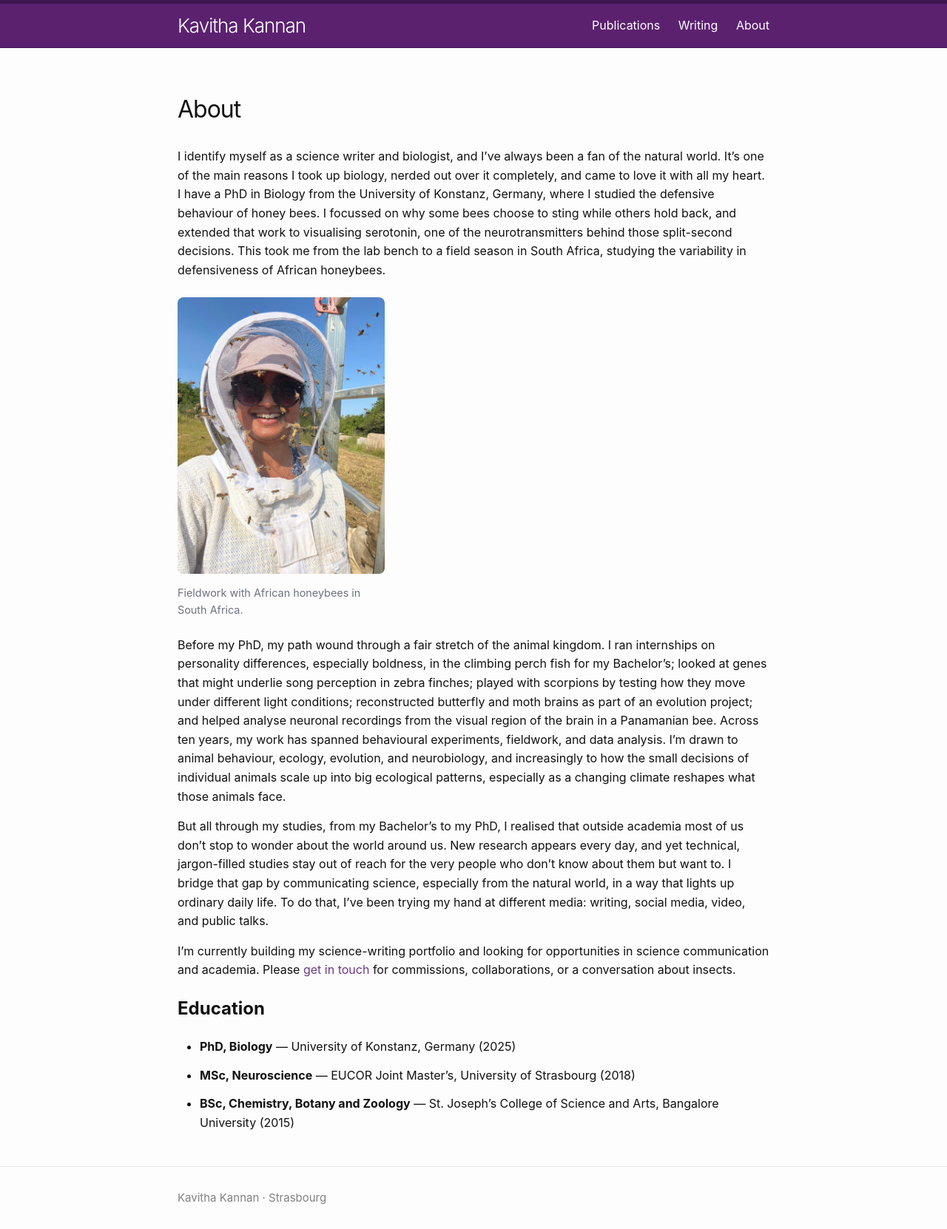
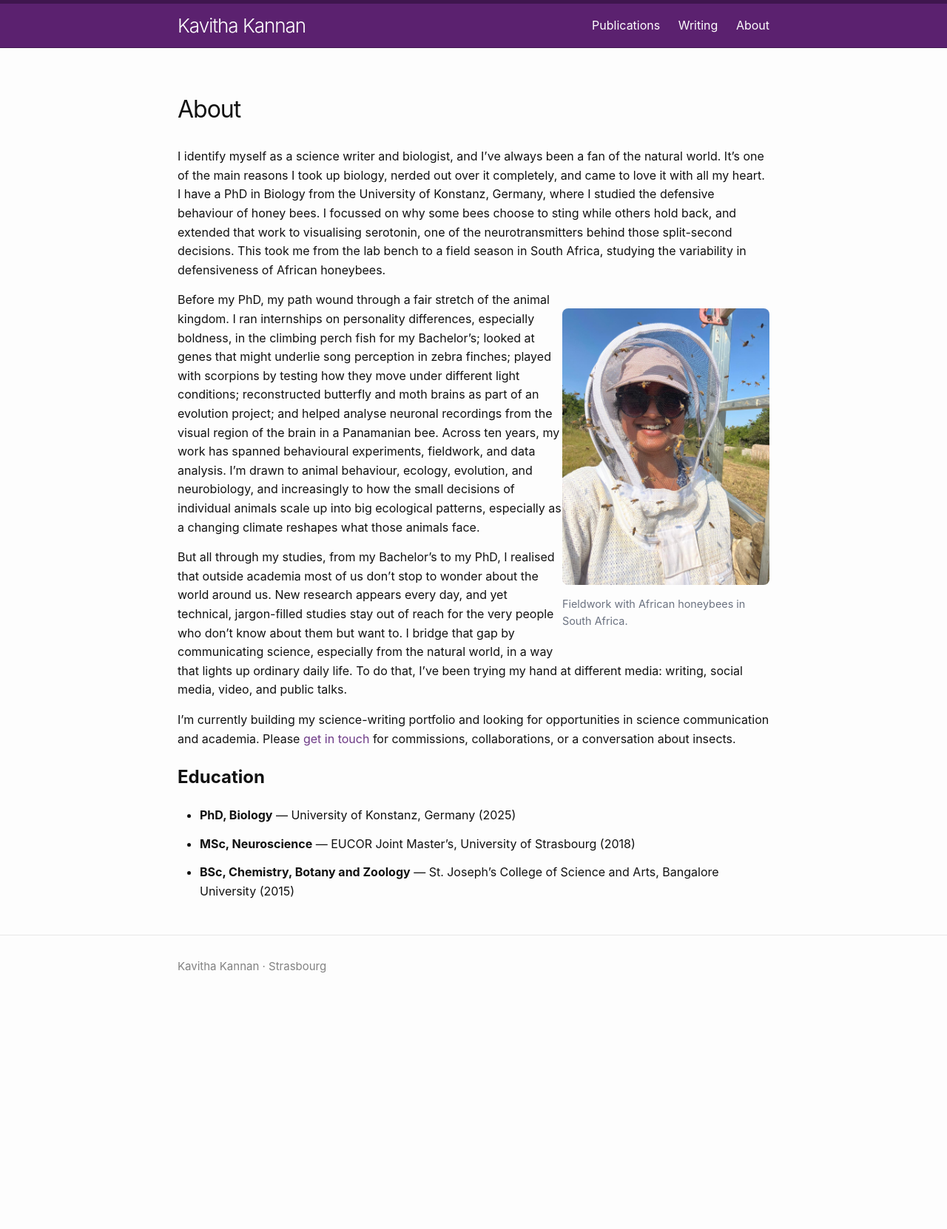
Before and after one commit to buzzingkavs/buzzingkavs.github.io, a Jekyll site: the page built from about.markdown, in a window 1280 px wide. Shown: the whole page at 74% size. Built offline with Jekyll 4.4.1, drawn with Linux system fonts in a browser that asks for light colours; after the commit the page ends 1349 px from its top, so only the background shows below that.

Commit message:
Update figure alignment in about.markdown

```diff
--- a/about.markdown
+++ b/about.markdown
@@ -4,7 +4,7 @@
 permalink: /about/
 ---
 I identify myself as a science writer and biologist, and I've always been a fan of the natural world. It's one of the main reasons I took up biology, nerded out over it completely, and came to love it with all my heart. I have a PhD in Biology from the University of Konstanz, Germany, where I studied the defensive behaviour of honey bees. I focussed on why some bees choose to sting while others hold back, and extended that work to visualising serotonin, one of the neurotransmitters behind those split-second decisions. This took me from the lab bench to a field season in South Africa, studying the variability in defensiveness of African honeybees.
-  <figure style="max-width:280px; margin:1.5rem 0;">
+  <figure style="max-width:280px; float:right;margin:1.5rem 0;">
   <img src="/images/kavitha_bees.jpeg" alt="Fieldwork in South Africa" style="width:100%; height:auto; border-radius:8px;">
   <figcaption style="font-size:0.9rem; color:#6b7280; margin-top:0.4rem;">Fieldwork with African honeybees in South Africa.</figcaption>
 </figure>
```
